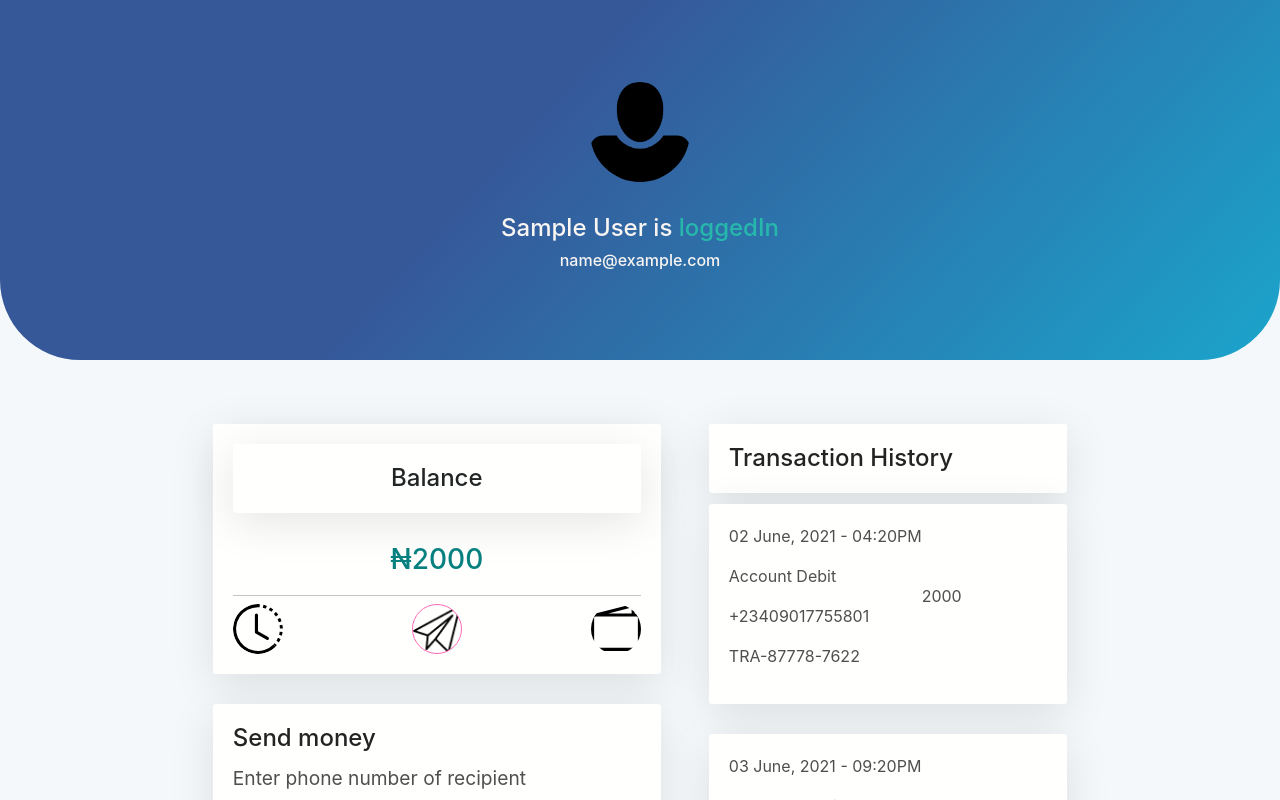
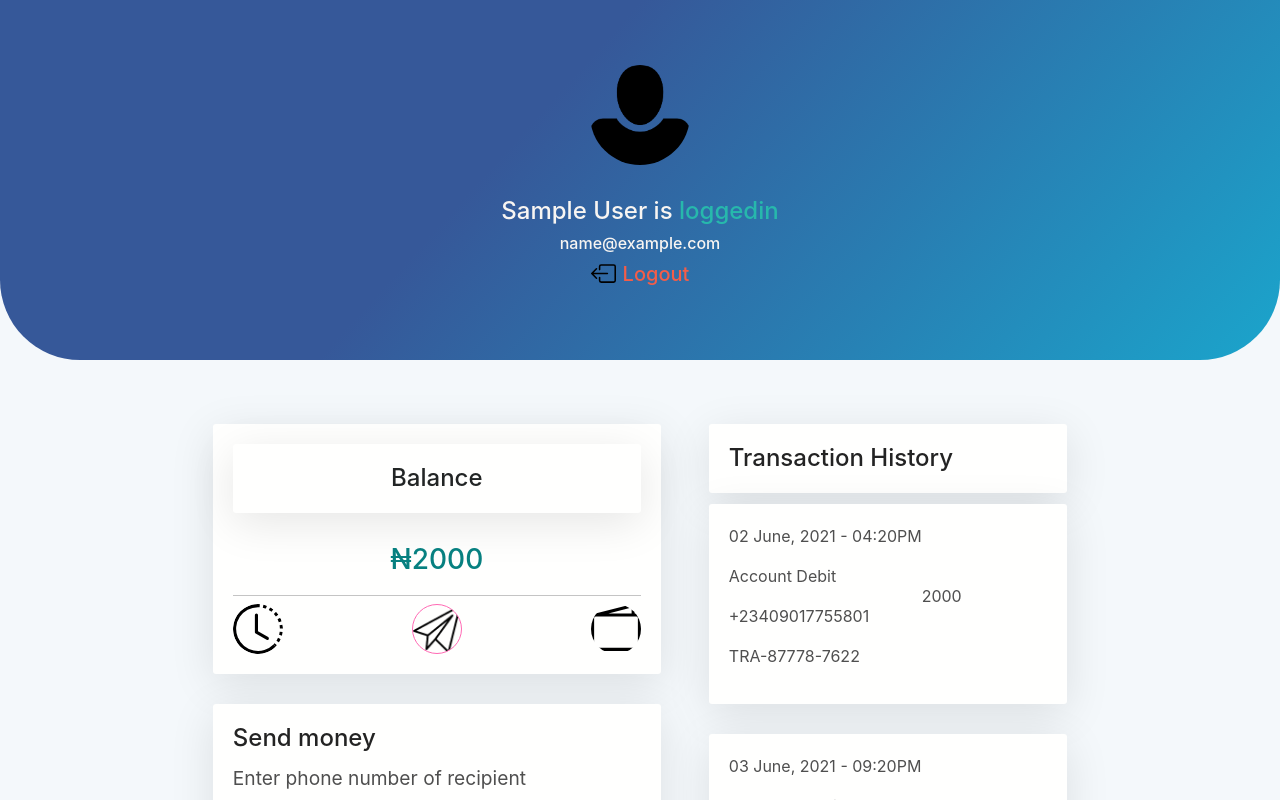
Before and after one commit to damigreen/greenm-coin, a React (Create React App) app: page /login in a window 1280 px wide. Shown: the top 800 px of the page. Built offline with nearby package versions, Linux system fonts and the light colour scheme; sample sign-in values are in the browser's storage.

Commit message:
Logout logic

```diff
--- a/src/components/header/Header.css
+++ b/src/components/header/Header.css
@@ -18,10 +18,20 @@
   margin-bottom: 2rem;
 }
 
+.logout {
+  cursor: pointer;
+}
+
+.logout:hover {
+  text-decoration: none;
+  color: red;
+}
+
 h4 {
   color: var(--bg-color);
 }
 
 h6 {
   color: var(--bg-color);
+  margin-bottom: 1rem;
 }
--- a/src/components/header/Header.js
+++ b/src/components/header/Header.js
@@ -1,8 +1,9 @@
 import React from 'react';
 import './Header.css';
+import logoutIcon from '../../assets/images/box-arrow-left.svg';
 
-function Header({ user }) {
-  const welcomeMessage = (message) => {
+function Header({ user, handleLogout }) {
+  const welcomeMessage = () => {
     return (
       <div>
         <h3 className='user-name'></h3>
@@ -14,8 +15,12 @@ function Header({ user }) {
   return (
     <div className="header-wrap flex-col">
       <div className='user-avatar'></div>
-      <h4 className='user-name'>{user.name} is <span style={{color: '#27B8AC', fontStyle: 'italics' }}>loggedIn</span></h4>
+      <h4 className='user-name'>{user.name} is <span style={{color: '#27B8AC', fontStyle: 'italics' }}>loggedin</span></h4>
       <h6 className="user-mail">{`${user.email}`}</h6>
+      <a className="logout flex-row" onClick={handleLogout}>
+        <img style={{marginBottom: '0.561rem', marginRight: '0.431rem', width: 25, height: 25}} alt='logout icon' src={logoutIcon} />
+        <h5 style={{color: '#f45d48'}}>Logout</h5>
+      </a>
     </div>
   )
 }
```
Also changed, not shown: src/assets/images/box-arrow-left.svg (added).
